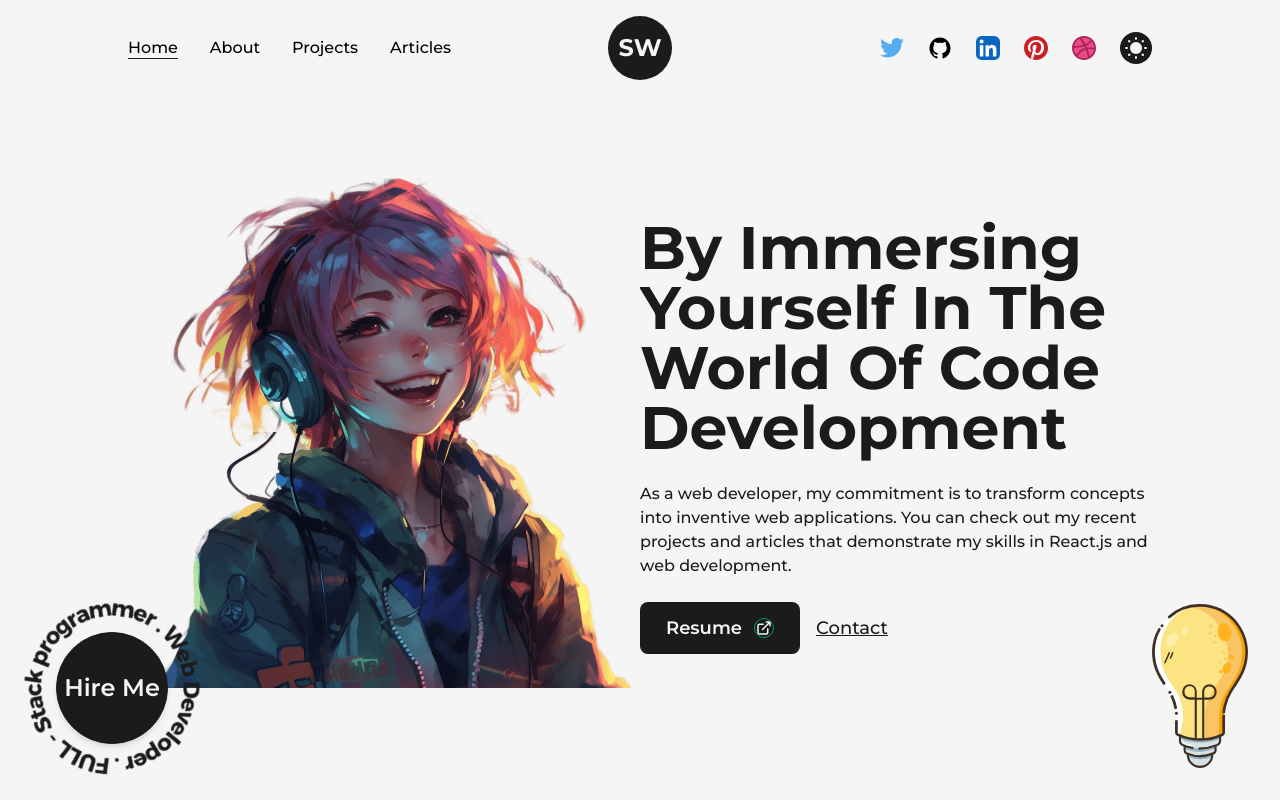
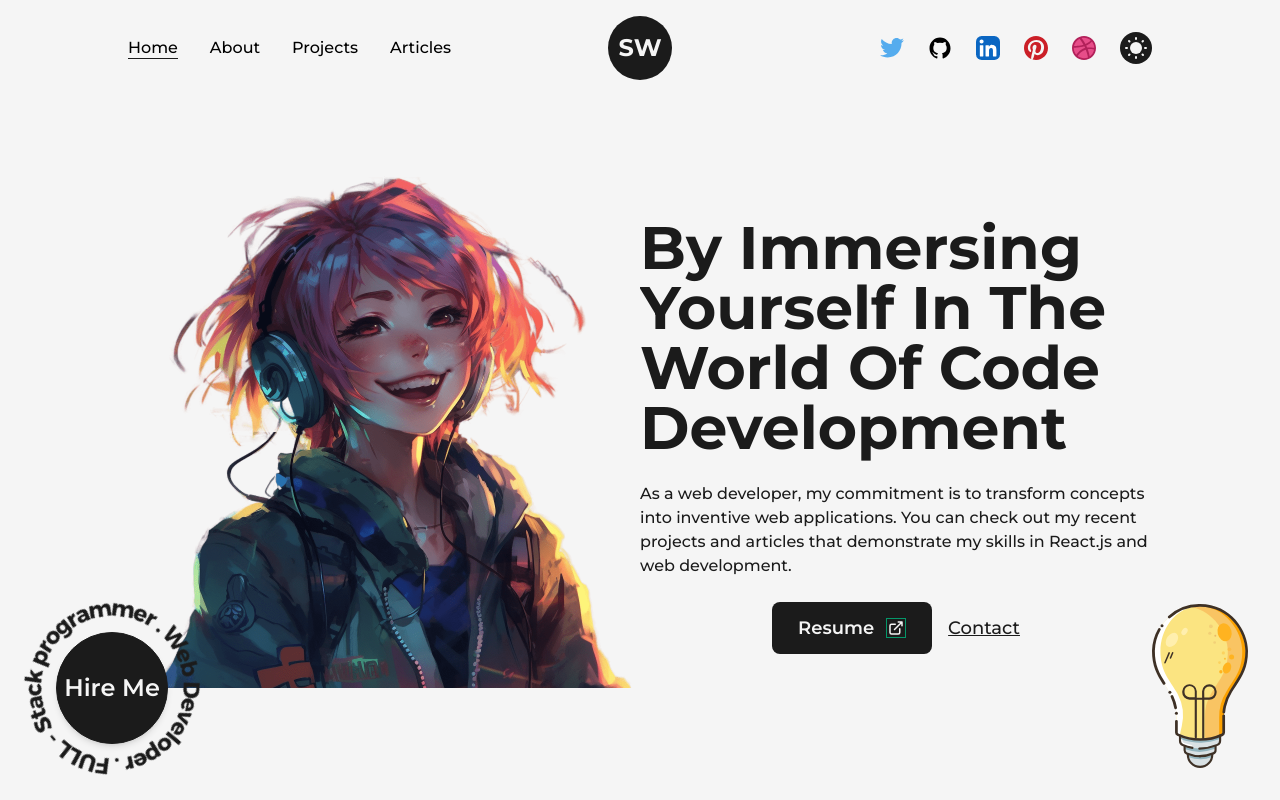
Before and after one commit to SntSwetlana/profile, a Next.js app: page / in a window 1280 px wide. Shown: the top 800 px of the page. Built offline with nearby package versions, Linux system fonts and the light colour scheme.

Commit message:
w-6 ml-3

```diff
--- a/src/pages/index.js
+++ b/src/pages/index.js
@@ -40,7 +40,7 @@ export default function Home() {
               <p className='my-4 text-base font-medium md:text-sm sm:text-xs'>
                 As a web developer, my commitment is to transform concepts into inventive web applications. You can check out my recent projects and articles that demonstrate my skills in React.js and web development.
               </p>
-              <div className="flex items-center self-start mt-2 lg:self-center">
+              <div className="flex items-center justify-center flex-wrap mt-2">
                 <Link href='/dummy.pdf' target={'_blank'}
                 className="flex items-center bg-dark text-light p-2.5 px-6
                 rounded-lg text-lg font-semibold hover:bg-light hover:text-dark
@@ -48,7 +48,7 @@ export default function Home() {
                 dark:bg-light dark:text-dark hover:dark:bg-dark hover:dark:text-light
                 hover:dark:border-light md:p-2 md:px-2 md:text-base"
                 download={true}
-                > Resume <LinkArrow className={`w-6 ml-3 rounded-full sm:ml-1 border border-solid border-emerald-600`}/>
+                > Resume <LinkArrow className={`ml-3 sm:ml-1 border border-solid border-emerald-600`}/>
                 </Link>
                 <Link href="mailto: snt.swetlana@gmail.com" target={"_blank"}
                 className="ml-4 text-lg font-medium
```
